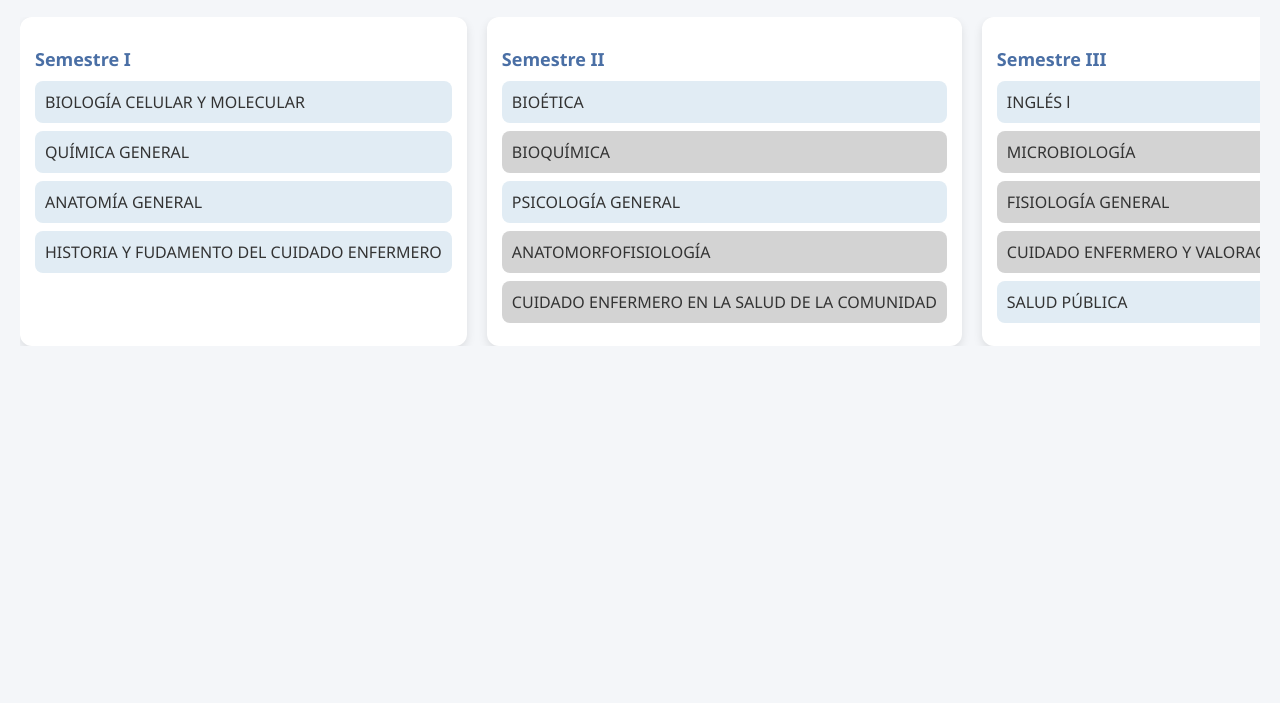
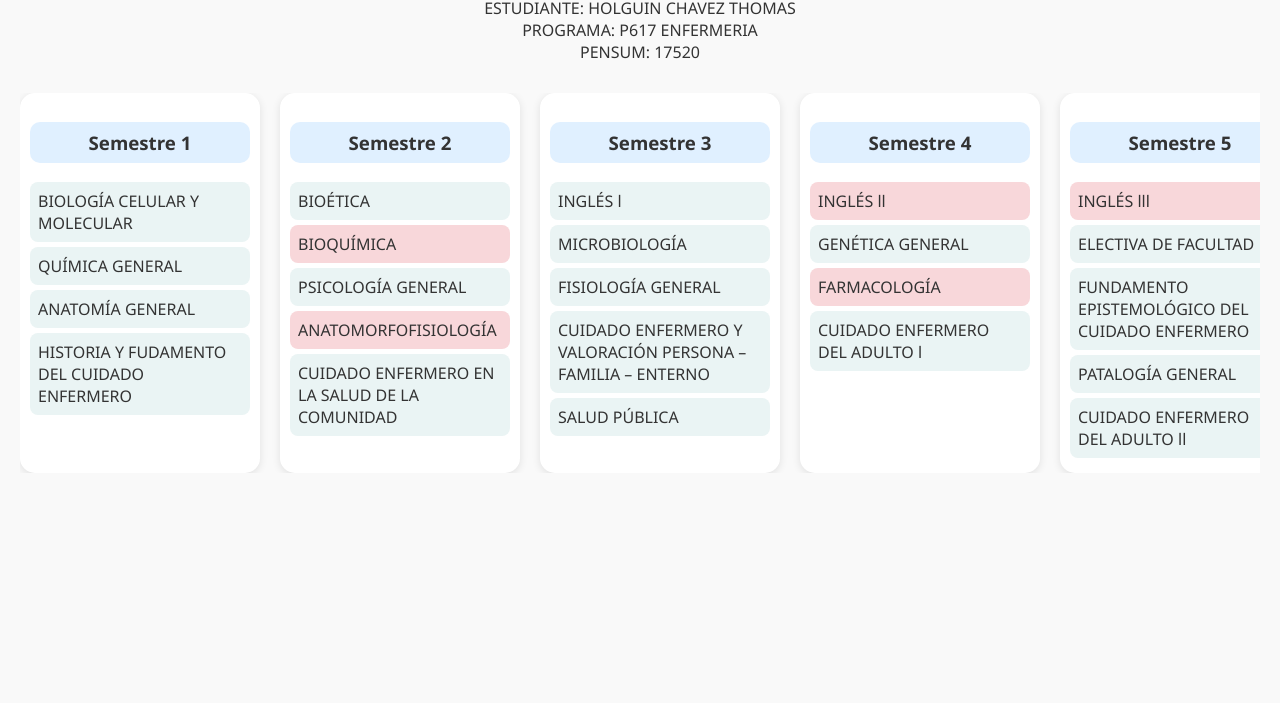
Before and after one commit to tomychavez100-cmyk/MALLA-INTERATIVA-ENFERMERIA, a plain HTML site: page index.html in a window 1280 px wide. Shown: the part 97-800 px from the top of the page. Drawn offline with Linux system fonts and the light colour scheme.

Commit message:
Update index.html

```diff
--- a/index.html
+++ b/index.html
@@ -1,152 +1,174 @@
 <!DOCTYPE html>
 <html lang="es">
 <head>
-  <meta charset="UTF-8" />
-  <meta name="viewport" content="width=device-width, initial-scale=1.0" />
+  <meta charset="UTF-8">
+  <meta name="viewport" content="width=device-width, initial-scale=1.0">
   <title>Malla Curricular Enfermería</title>
   <style>
     body {
       font-family: 'Segoe UI', sans-serif;
-      background-color: #f4f6f9;
+      background-color: #f9f9f9;
       margin: 0;
       padding: 20px;
       color: #333;
     }
     h1 {
       text-align: center;
-      margin-bottom: 30px;
-      color: #2a4d69;
-    }
-    .grid {
-      display: flex;
-      gap: 20px;
-      overflow-x: auto;
-    }
-    .semester {
-      background-color: #ffffff;
-      padding: 15px;
-      border-radius: 12px;
-      box-shadow: 0 4px 10px rgba(0,0,0,0.1);
-      min-width: 250px;
-      flex-shrink: 0;
-    }
-    .semester h2 {
-      font-size: 18px;
-      color: #4a6fa5;
       margin-bottom: 10px;
     }
-    .subject {
-      background-color: #e1ecf4;
-      margin: 8px 0;
+    .info {
+      text-align: center;
+      margin-bottom: 30px;
+    }
+    .malla {
+      display: flex;
+      overflow-x: auto;
+      gap: 20px;
+    }
+    .semestre {
+      background: #fff;
       padding: 10px;
+      border-radius: 15px;
+      box-shadow: 0 2px 8px rgba(0,0,0,0.1);
+      min-width: 220px;
+    }
+    .semestre h3 {
+      text-align: center;
+      background-color: #e0f0ff;
+      padding: 8px;
+      border-radius: 10px;
+    }
+    .materia {
+      margin: 5px 0;
+      padding: 8px;
       border-radius: 8px;
+      background-color: #eaf4f4;
       cursor: pointer;
       transition: background-color 0.3s;
       position: relative;
     }
-    .subject.completed {
-      background-color: #a7d7c5;
+    .materia:hover {
+      background-color: #d0ecec;
+    }
+    .materia.aprobada {
+      background-color: #c3e6cb;
       text-decoration: line-through;
     }
-    .subject.locked {
-      background-color: #d3d3d3;
+    .materia.bloqueada {
+      background-color: #f8d7da;
       cursor: not-allowed;
     }
-    .subject:hover::after {
-      content: attr(data-tooltip);
+    .materia[title]::after {
+      content: attr(title);
       position: absolute;
+      bottom: 100%;
+      left: 0;
       background: #333;
       color: #fff;
-      padding: 5px 10px;
+      padding: 5px;
       border-radius: 5px;
-      top: 100%;
-      left: 0;
       white-space: nowrap;
-      font-size: 12px;
+      display: none;
+    }
+    .materia:hover::after {
       display: block;
-      z-index: 10;
     }
   </style>
 </head>
 <body>
-  <h1>Malla Curricular - Enfermería</h1>
-  <div class="grid" id="malla"></div>
+  <h1>Malla Curricular</h1>
+  <div class="info">
+    ESTUDIANTE: HOLGUIN CHAVEZ THOMAS <br>
+    PROGRAMA: P617 ENFERMERIA <br>
+    PENSUM: 17520
+  </div>
+  <div class="malla" id="malla"></div>
 
   <script>
-    const estructura = [
-      { nombre: 'Semestre I', materias: ['BIOLOGÍA CELULAR Y MOLECULAR', 'QUÍMICA GENERAL', 'ANATOMÍA GENERAL', 'HISTORIA Y FUDAMENTO DEL CUIDADO ENFERMERO'] },
-      { nombre: 'Semestre II', materias: ['BIOÉTICA', 'BIOQUÍMICA', 'PSICOLOGÍA GENERAL', 'ANATOMORFOFISIOLOGÍA', 'CUIDADO ENFERMERO EN LA SALUD DE LA COMUNIDAD'] },
-      { nombre: 'Semestre III', materias: ['INGLÉS l', 'MICROBIOLOGÍA', 'FISIOLOGÍA GENERAL', 'CUIDADO ENFERMERO Y VALORACIÓN PERSONA – FAMILIA – ENTERNO', 'SALUD PÚBLICA'] },
-      { nombre: 'Semestre IV', materias: ['INGLÉS ll', 'GENÉTICA GENERAL', 'FARMACOLOGÍA', 'CUIDADO ENFERMERO DEL ADULTO l'] },
-      { nombre: 'Semestre V', materias: ['INGLÉS lll', 'ELECTIVA DE FACULTAD', 'FUNDAMENTO EPISTEMOLÓGICO DEL CUIDADO ENFERMERO', 'PATALOGÍA GENERAL', 'CUIDADO ENFERMERO DEL ADULTO ll'] },
-      { nombre: 'Semestre VI', materias: ['INGLÉS lV', 'RAZONAMIENTO CUANTITATIVO', 'CONSTITUCIÓN POLÍTICA', 'CUIDADO ENFERMERO DE LA GESTANTE Y SU ENTORNO'] },
-      { nombre: 'Semestre VII', materias: ['BIOMETRÍA', 'CUIDADO ENFERMERO NIÑO – ADOLESCENTE Y ENTORNO', 'ELECTIVA DE PROFUNDIZACIÓN I'] },
-      { nombre: 'Semestre VIII', materias: ['EPIDEMIOLOGÍA', 'ELECTIVA DE PROFUNDIZACIÓN II', 'CUIDADO ENFERMERO AL ADULTO MAYOR Y SALUD MENTAL'] },
-      { nombre: 'Semestre IX', materias: ['TRABAJO DE GRADO I', 'ELECTIVA DE PROFUNDIZACIÓN III', 'CUIDADOS PALIATIVOS', 'ADMINISTRACIÓN Y GESTIÓN DEL CUIDADO I'] },
-      { nombre: 'Semestre X', materias: ['TRABAJO DE GRADO II', 'ADMINISTRACIÓN Y GESTIÓN DEL CUIDADO II'] }
+    const materias = [
+      {semestre: 1, nombre: "BIOLOGÍA CELULAR Y MOLECULAR"},
+      {semestre: 1, nombre: "QUÍMICA GENERAL"},
+      {semestre: 1, nombre: "ANATOMÍA GENERAL"},
+      {semestre: 1, nombre: "HISTORIA Y FUDAMENTO DEL CUIDADO ENFERMERO"},
+
+      {semestre: 2, nombre: "BIOÉTICA"},
+      {semestre: 2, nombre: "BIOQUÍMICA", requiere: ["QUÍMICA GENERAL"]},
+      {semestre: 2, nombre: "PSICOLOGÍA GENERAL"},
+      {semestre: 2, nombre: "ANATOMORFOFISIOLOGÍA", requiere: ["ANATOMÍA GENERAL"]},
+      {semestre: 2, nombre: "CUIDADO ENFERMERO EN LA SALUD DE LA COMUNIDAD"},
+
+      {semestre: 3, nombre: "INGLÉS l"},
+      {semestre: 3, nombre: "MICROBIOLOGÍA"},
+      {semestre: 3, nombre: "FISIOLOGÍA GENERAL"},
+      {semestre: 3, nombre: "CUIDADO ENFERMERO Y VALORACIÓN PERSONA – FAMILIA – ENTERNO"},
+      {semestre: 3, nombre: "SALUD PÚBLICA"},
+
+      {semestre: 4, nombre: "INGLÉS ll", requiere: ["INGLÉS l"]},
+      {semestre: 4, nombre: "GENÉTICA GENERAL"},
+      {semestre: 4, nombre: "FARMACOLOGÍA", requiere: ["BIOQUÍMICA"]},
+      {semestre: 4, nombre: "CUIDADO ENFERMERO DEL ADULTO l"},
+
+      {semestre: 5, nombre: "INGLÉS lll", requiere: ["INGLÉS ll"]},
+      {semestre: 5, nombre: "ELECTIVA DE FACULTAD"},
+      {semestre: 5, nombre: "FUNDAMENTO EPISTEMOLÓGICO DEL CUIDADO ENFERMERO"},
+      {semestre: 5, nombre: "PATALOGÍA GENERAL"},
+      {semestre: 5, nombre: "CUIDADO ENFERMERO DEL ADULTO ll"},
+
+      {semestre: 6, nombre: "INGLÉS lV", requiere: ["INGLÉS lll"]},
+      {semestre: 6, nombre: "RAZONAMIENTO CUANTITATIVO"},
+      {semestre: 6, nombre: "CONSTITUCIÓN POLÍTICA"},
+      {semestre: 6, nombre: "CUIDADO ENFERMERO DE LA GESTANTE Y SU ENTORNO"},
+
+      {semestre: 7, nombre: "BIOMETRÍA"},
+      {semestre: 7, nombre: "CUIDADO ENFERMERO NIÑO – ADOLESCENTE Y ENTORNO"},
+      {semestre: 7, nombre: "ELECTIVA DE PROFUNDIZACIÓN I"},
+
+      {semestre: 8, nombre: "EPIDEMIOLOGÍA"},
+      {semestre: 8, nombre: "ELECTIVA DE PROFUNDIZACIÓN II"},
+      {semestre: 8, nombre: "CUIDADO ENFERMERO AL ADULTO MAYOR Y SALUD MENTAL"},
+
+      {semestre: 9, nombre: "TRABAJO DE GRADO I"},
+      {semestre: 9, nombre: "ELECTIVA DE PROFUNDIZACIÓN III"},
+      {semestre: 9, nombre: "CUIDADOS PALIATIVOS"},
+      {semestre: 9, nombre: "ADMINISTRACIÓN Y GESTIÓN DEL CUIDADO I"},
+
+      {semestre: 10, nombre: "TRABAJO DE GRADO II", requiere: ["TRABAJO DE GRADO I"]},
+      {semestre: 10, nombre: "ADMINISTRACIÓN Y GESTIÓN DEL CUIDADO II"}
     ];
 
-    const dependencias = {
-      'BIOQUÍMICA': ['QUÍMICA GENERAL'],
-      'ANATOMORFOFISIOLOGÍA': ['ANATOMÍA GENERAL'],
-      'CUIDADO ENFERMERO EN LA SALUD DE LA COMUNIDAD': ['HISTORIA Y FUDAMENTO DEL CUIDADO ENFERMERO'],
-      'MICROBIOLOGÍA': ['BIOLOGÍA CELULAR Y MOLECULAR'],
-      'FISIOLOGÍA GENERAL': ['ANATOMORFOFISIOLOGÍA'],
-      'CUIDADO ENFERMERO Y VALORACIÓN PERSONA – FAMILIA – ENTERNO': ['CUIDADO ENFERMERO EN LA SALUD DE LA COMUNIDAD'],
-      'GENÉTICA GENERAL': ['BIOLOGÍA CELULAR Y MOLECULAR'],
-      'FARMACOLOGÍA': ['BIOQUÍMICA'],
-      'CUIDADO ENFERMERO DEL ADULTO l': ['FISIOLOGÍA GENERAL'],
-      'CUIDADO ENFERMERO DEL ADULTO ll': ['CUIDADO ENFERMERO DEL ADULTO l'],
-      'CUIDADO ENFERMERO DE LA GESTANTE Y SU ENTORNO': ['CUIDADO ENFERMERO DEL ADULTO ll'],
-      'CUIDADO ENFERMERO NIÑO – ADOLESCENTE Y ENTORNO': ['CUIDADO ENFERMERO DE LA GESTANTE Y SU ENTORNO'],
-      'CUIDADO ENFERMERO AL ADULTO MAYOR Y SALUD MENTAL': ['CUIDADO ENFERMERO NIÑO – ADOLESCENTE Y ENTORNO'],
-      'CUIDADOS PALIATIVOS': ['CUIDADO ENFERMERO AL ADULTO MAYOR Y SALUD MENTAL'],
-      'ADMINISTRACIÓN Y GESTIÓN DEL CUIDADO II': ['ADMINISTRACIÓN Y GESTIÓN DEL CUIDADO I'],
-      'TRABAJO DE GRADO II': ['TRABAJO DE GRADO I']
-    };
+    const estado = JSON.parse(localStorage.getItem("estadoMaterias") || '{}');
 
-    const estado = JSON.parse(localStorage.getItem('mallaEnfermeria')) || {};
+    const container = document.getElementById("malla");
 
-    function crearMalla() {
-      const contenedor = document.getElementById('malla');
-      estructura.forEach((semestre, i) => {
-        const columna = document.createElement('div');
-        columna.className = 'semester';
-        const titulo = document.createElement('h2');
-        titulo.textContent = semestre.nombre;
-        columna.appendChild(titulo);
+    for (let s = 1; s <= 10; s++) {
+      const col = document.createElement("div");
+      col.className = "semestre";
+      col.innerHTML = `<h3>Semestre ${s}</h3>`;
 
-        semestre.materias.forEach(materia => {
-          const div = document.createElement('div');
-          div.className = 'subject';
-          div.textContent = materia;
+      materias.filter(m => m.semestre === s).forEach(m => {
+        const div = document.createElement("div");
+        div.className = "materia";
+        div.textContent = m.nombre;
 
-          if (estado[materia]) {
-            div.classList.add('completed');
-          }
+        if (estado[m.nombre]) {
+          div.classList.add("aprobada");
+        } else if (m.requiere && !m.requiere.every(r => estado[r])) {
+          div.classList.add("bloqueada");
+          div.title = "Requiere: " + m.requiere.filter(r => !estado[r]).join(", ");
+        }
 
-          const requisitos = dependencias[materia];
-          if (requisitos && !requisitos.every(req => estado[req])) {
-            div.classList.add('locked');
-            div.setAttribute('data-tooltip', 'Requiere: ' + requisitos.filter(r => !estado[r]).join(', '));
-          } else {
-            div.addEventListener('click', () => toggleMateria(div, materia));
-          }
-
-          columna.appendChild(div);
+        div.addEventListener("click", (e) => {
+          if (div.classList.contains("bloqueada")) return;
+          div.classList.toggle("aprobada");
+          estado[m.nombre] = div.classList.contains("aprobada");
+          localStorage.setItem("estadoMaterias", JSON.stringify(estado));
+          location.reload();
         });
 
-        contenedor.appendChild(columna);
+        col.appendChild(div);
       });
+      container.appendChild(col);
     }
-
-    function toggleMateria(div, nombre) {
-      estado[nombre] = !estado[nombre];
-      localStorage.setItem('mallaEnfermeria', JSON.stringify(estado));
-      location.reload();
-    }
-
-    crearMalla();
   </script>
 </body>
 </html>
```
